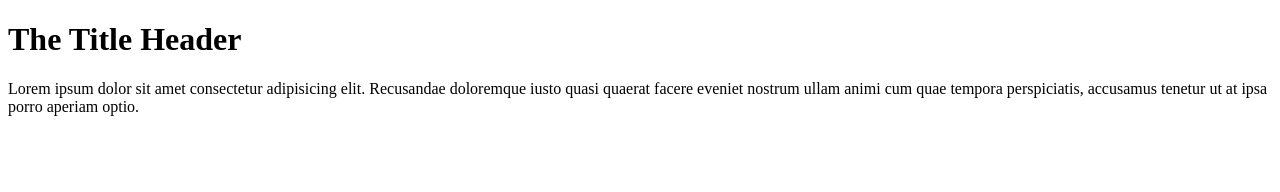
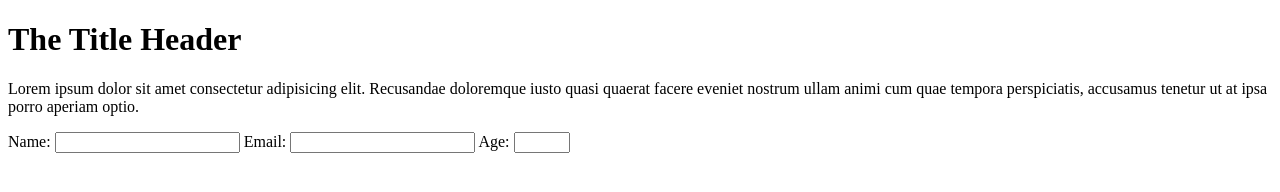
Before and after one commit to Codenney/collab-kehinde-ahmad, a plain HTML site: page index.html in a window 1280 px wide. Drawn offline with Linux system fonts and the light colour scheme.

Commit message:
added 4 steps

```diff
--- a/index.html
+++ b/index.html
@@ -14,7 +14,17 @@
       doloremque iusto quasi quaerat facere eveniet nostrum ullam animi cum quae
       tempora perspiciatis, accusamus tenetur ut at ipsa porro aperiam optio.
     </p>
-    <form action="" id="survey-form"></form>
+    <form action="" id="survey-form">
+      Name:
+      <input id="name" type="text"/>
+      Email:
+      <input id= "email" type="email" required />
+      Age:
+      <input id = "number" type="number" min="10" max="70"/>
+
+
+    </form>
+
 
     <!--
 
```
